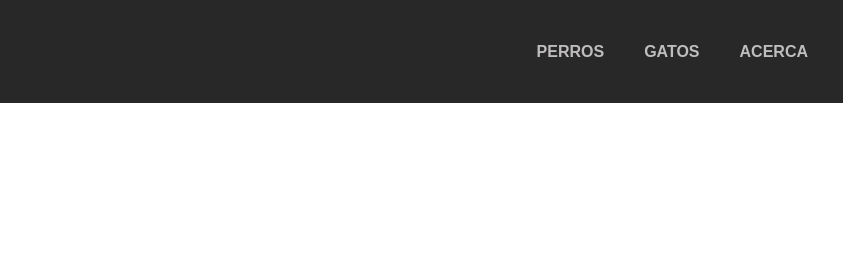
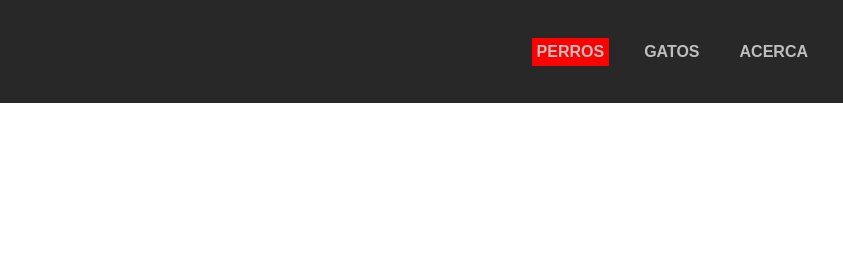
Before and after one commit to Genezi/RepoDePrueba, a website: page Proyecto/index.html in a window 1280 px wide. In both pictures the pointer is over the item "PERROS". Shown: the top 280 px of the page, 437-1280 px from the left. Drawn offline with Linux system fonts and the light colour scheme.

Commit message:
modifiqué el estilo del li

```diff
--- a/Proyecto/style.css
+++ b/Proyecto/style.css
@@ -25,6 +25,11 @@ a {
   clases ed-container y ed-item. Se pueden seguir usando
   las clases .grupo y .caja pero se desaconseja (en la v2 desaparecer├ín)
 */
+li:hover{
+  background: red;
+  cursor: pointer;
+
+}
 .grupo,
 .ed-container {
   display: flex;
```
